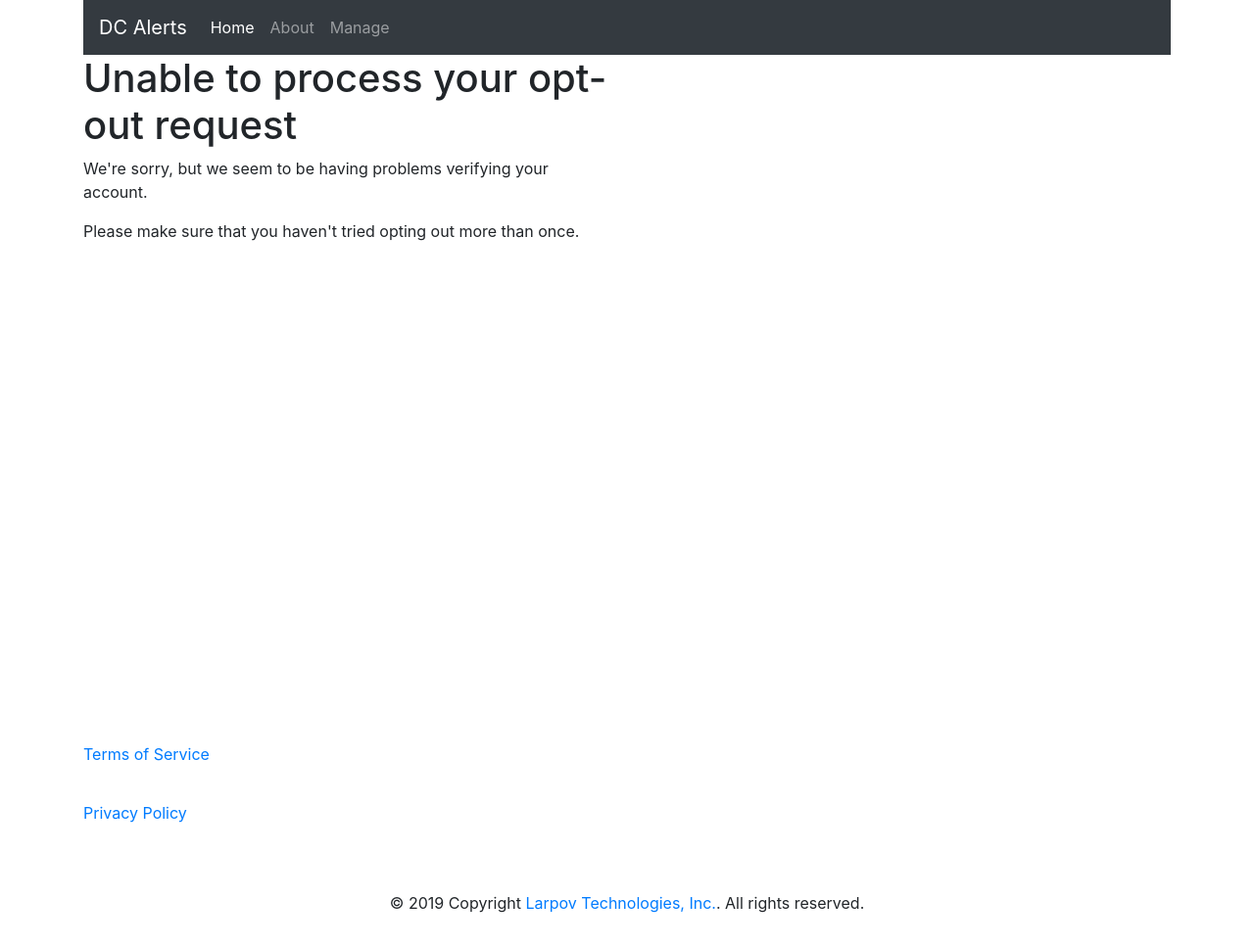
After one commit to ralphqq/dc-alerts-service, a Django app: template subscribers/templates/subscribers/unsubscribe_results_page.html in a window 1280 px wide. The commit adds this page. Shown: the whole page at 98% size. Run offline with Django 3.2, Linux system fonts and the light colour scheme; the template is opened without the code that fills it, so the values that code supplies are empty; some libraries are stand-ins or nearby versions.

Commit message:
Enabled basic opt out functionality

```diff
--- a/email_alerts/templates/email_alerts/welcome_email.html
+++ b/email_alerts/templates/email_alerts/welcome_email.html
@@ -1,8 +1,8 @@
 {% extends 'base_email.html' %}
 {% block message_body %}
-You've successfully signed up for DC Alerts. Your email address {{ user.email }} has been verified, and we've added you to our mailing list.
+You've successfully signed up for DC Alerts. Your email address {{ recipient.email }} has been verified, and we've added you to our mailing list.
 
-You'll be receiving up-to-date email notifications on water and power outages in your area.
+You'll start receiving up-to-date email notifications on water and power outages in your area.
 
 To make sure you don't miss any email updates from DC Alerts, please add us to your address book.
 {% endblock %}
--- a/subscribers/models.py
+++ b/subscribers/models.py
@@ -110,6 +110,9 @@ class Subscriber(AbstractBaseUser, PermissionsMixin):
     def create_and_send_welcome_email(self, request):
         """Creates and sends out welcome email to user.
 
+        The email is sent once a user successfully verifies her email
+        address.
+
         Returns:
             TransactionalEmail object: the welcome email object
         """
@@ -134,3 +137,24 @@ class Subscriber(AbstractBaseUser, PermissionsMixin):
         )
 
         return welcome_email
+
+
+    def create_and_send_goodbye_email(self, request):
+        """Creates and sends out goodbye email to user.
+
+        This email is sent after a user successfully unsubscribes.
+
+        Returns:
+            TransactionalEmail object: the welcome email object
+        """
+        goodbye_email = self.transactionalemail_set.create(
+            subject_line='You have successfully unsubscribed'
+        )
+
+        send_email(
+            email_object=goodbye_email,
+            email_template='email_alerts/goodbye_email.html',
+            context={'recipient': self}
+        )
+
+        return goodbye_email
--- /dev/null
+++ b/subscribers/templates/subscribers/unsubscribe_results_page.html
@@ -0,0 +1,25 @@
+{% extends 'base.html' %}
+
+{% block page_title %}
+{% if results == 'success' %}
+You have successfully unsubscribed
+{% else %}
+Unable to process your request
+{% endif %}
+{% endblock %}
+
+{% block page_content %}
+<div class="row">
+  <div class="col-md-6">
+    {% if results == 'success' %}
+    <h1>You've successfully unsubscribed from DC Alerts</h1>
+    <p>We've finished processing your request to opt out of our mailing list. From now on, you'll no longer receive any email notifications from DC Alerts other than the opt-out message we just sent you.</p>
+    <p>Thanks. It was nice having you around.</p>
+    {% else %}
+    <h1>Unable to process your opt-out request</h1>
+    <p>We're sorry, but we seem to be having problems verifying your account.</p>
+    <p>Please make sure that you haven't tried opting out more than once.</p>
+    {% endif %}
+  </div>
+</div>
+{% endblock %}
--- a/subscribers/urls.py
+++ b/subscribers/urls.py
@@ -27,6 +27,11 @@ urlpatterns = [
     path(
         'unsubscribe_user/<str:uid>/<str:token>',
         views.UnsubscribeUserView.as_view(),
-        name='unsubscribe_user')
-    ,
+        name='unsubscribe_user'
+    ),
+    path(
+        'unsubscribe/<str:results>/',
+        views.UnsubscribeResultsPageView.as_view(),
+        name='unsubscribe_results'
+    ),
 ]
```
Also changed, not shown: email_alerts/templates/email_alerts/goodbye_email.html (added, +8 -0 lines), subscribers/tests/test_views.py (+57 -0 lines), subscribers/views.py (+22 -12 lines).
